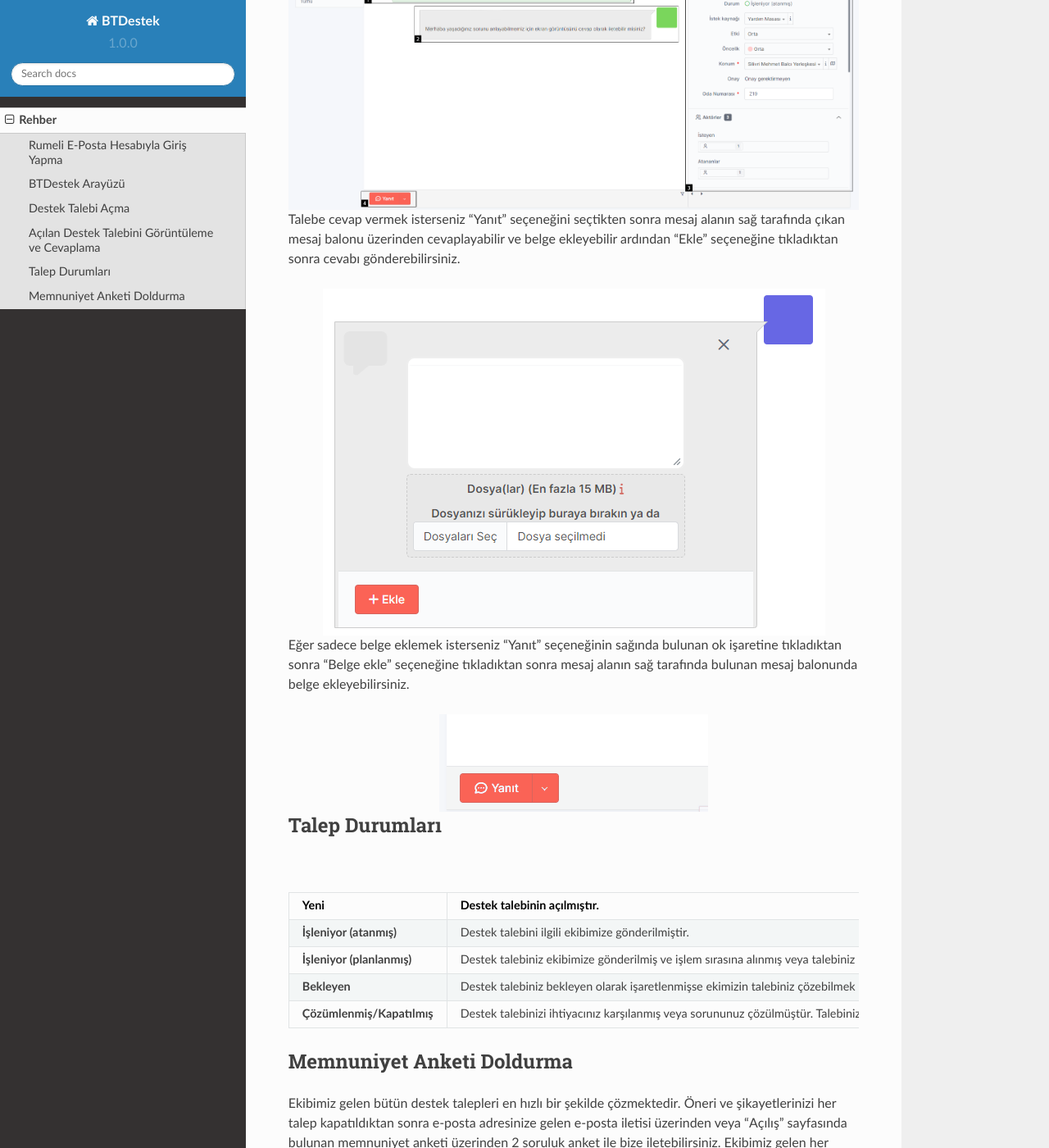
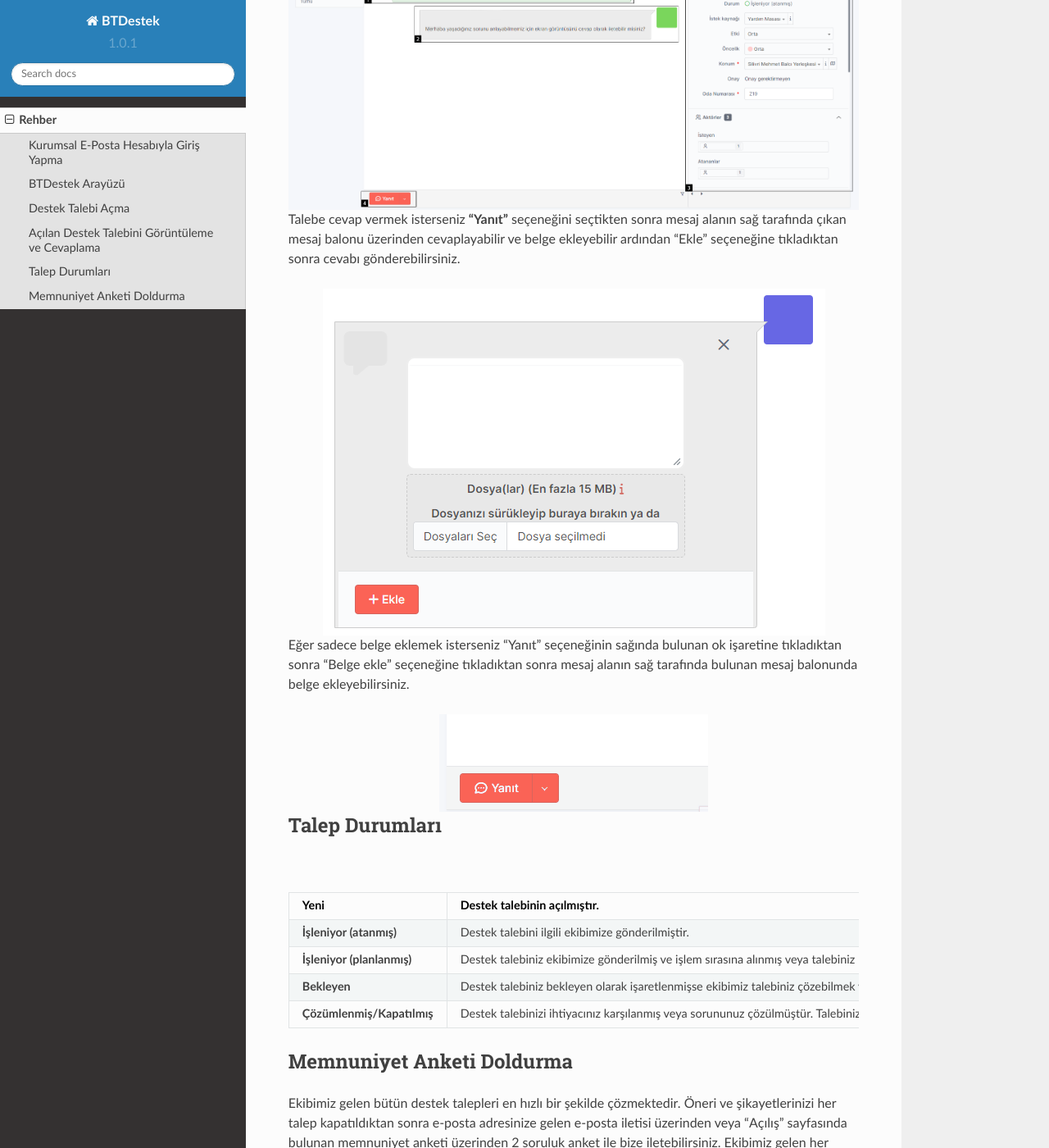
Before and after one commit to frkiergn/btdestek_docs, a Sphinx documentation site: the page built from docs/source/rehber.rst, in a window 1280 px wide and 1400 px high, scrolled down 6169 px. Shown: the whole window at 82% size. Built offline with Sphinx 7.4.7 and the Read the Docs theme 2.0.0, drawn with Linux system fonts in a browser that asks for light colours; some of the changed text lies outside the part shown.

Commit message:
yazım hataları düzeltildi

```diff
--- a/docs/source/conf.py
+++ b/docs/source/conf.py
@@ -7,7 +7,7 @@
 author = 'Furkan Ergin'
 
 release = '1.0'
-version = '1.0.0'
+version = '1.0.1'
 
 # -- General configuration
 
--- a/docs/source/rehber.rst
+++ b/docs/source/rehber.rst
@@ -3,10 +3,10 @@
 
 .. _installation:
 
-Rumeli E-Posta Hesabıyla Giriş Yapma
+Kurumsal E-Posta Hesabıyla Giriş Yapma
 ------------
 
-BTDestek sistemine Rumeli hesabı (@rumeli.edu.tr) ile giriş yapmak için **“Google ile Giriş Yap”** seçeneğine tıkladıktan sonra eğer daha önce giriş yaptıysanız Rumeli e-posta hesabınızı eğer giriş yapmadıysanız e-posta ve şifreyi giriniz.
+BTDestek sistemine kurumsal e-posta hesabı **(@rumeli.edu.tr)** ile giriş yapmak için **“Google ile Giriş Yap”** seçeneğine tıkladıktan sonra, kurumsal e-posta hesabınızı seçebilir eğer giriş yapmadıysanız kurumsal e-posta adresinizi ve şifrenizi giriş yazarak giriş yapabilirsiniz.
 
 .. figure:: Images/login_edit.gif
    :width: 100%
@@ -97,7 +97,7 @@
 Açılan Destek Talebini Görüntüleme ve Cevaplama
 ----------------
 
-Açılan destek talebini “Açılış” veya “Destek Kayıtları” üzerinden görüntüleyebilirsiniz.
+Açılan destek talebini **“Açılış”** veya **“Destek Kayıtları”** üzerinden görüntüleyebilirsiniz.
 
 ..  figure:: Images/ticket/stage-4.png
     :align: center
@@ -127,7 +127,7 @@
         #. Destek talebinizin bilgi ve detayları bulunmaktadır.
         #. Destek talebine cevap vermek veya belge eklemek için kullanılır.
 
-Talebe cevap vermek isterseniz “Yanıt” seçeneğini seçtikten sonra mesaj alanın sağ tarafında çıkan mesaj balonu üzerinden cevaplayabilir ve belge ekleyebilir ardından “Ekle” seçeneğine tıkladıktan sonra cevabı gönderebilirsiniz.
+Talebe cevap vermek isterseniz **“Yanıt”** seçeneğini seçtikten sonra mesaj alanın sağ tarafında çıkan mesaj balonu üzerinden cevaplayabilir ve belge ekleyebilir ardından “Ekle” seçeneğine tıkladıktan sonra cevabı gönderebilirsiniz.
 
 ..  figure:: Images/ticket/stage-6-2.png
     :align: center
@@ -151,7 +151,7 @@
    * - **İşleniyor (planlanmış)**
      - Destek talebiniz ekibimize gönderilmiş ve işlem sırasına alınmış veya talebiniz hazırlanıyor.
    * - **Bekleyen**
-     - Destek talebiniz bekleyen olarak işaretlenmişse ekimizin talebiniz çözebilmek için ihtiyaçların karşılanmasını için alınır ve size bildirilir. Örnek: parça değişimi, sarf malzeme temini, teknik servise gönderilmesi vb.
+     - Destek talebiniz bekleyen olarak işaretlenmişse ekibimiz talebiniz çözebilmek ve ihtiyaçların karşılanmasını için alınır ve size bildirilir. Örnek: parça değişimi, sarf malzeme temini, teknik servise gönderilmesi vb.
    * - **Çözümlenmiş/Kapatılmış**
      - Destek talebinizi ihtiyacınız karşılanmış veya sorununuz çözülmüştür. Talebiniz bu duruma güncellenmesi durumda cevap alanı kapatılır.
 
```
Also changed, not shown: other parts of docs/source/rehber.rst (+3 -3 lines).
